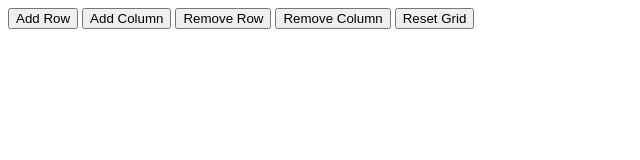
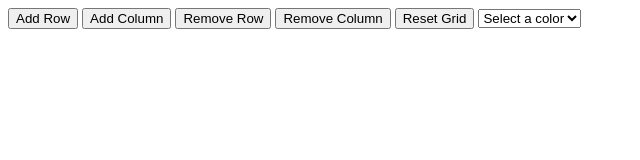
Before and after one commit to johnzhou1210/JJEFDOMGridmaker, a plain HTML site: page index.html in a window 1280 px wide. Shown: the whole page, without its empty margins (0-640 px from the left). Drawn offline with Linux system fonts and the light colour scheme.

Commit message:
Added change color menu to index

```diff
--- a/index.html
+++ b/index.html
@@ -15,10 +15,20 @@
     <button id="remove-column-button">Remove Column</button>
     <button id="reset-grid-button">Reset Grid</button>
 
+    <select id="select-color">
+        <option value="">Select a color</option>
+        <option value="blue">blue</option>
+        <option value="red">red</option>
+        <option value="yellow">yellow</option>
+        <option value="black">black</option>
+        <option value="green">green</option>
+    </select>
+
     <div id="canvas"></div>
 
 
     <script src="grid.js"></script>
+    <script src="jenny-dropdownmenu.js"></script>
 
 </body>
 </html>
```
